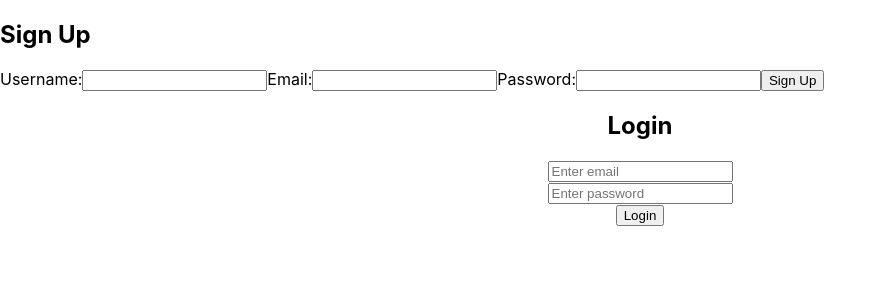
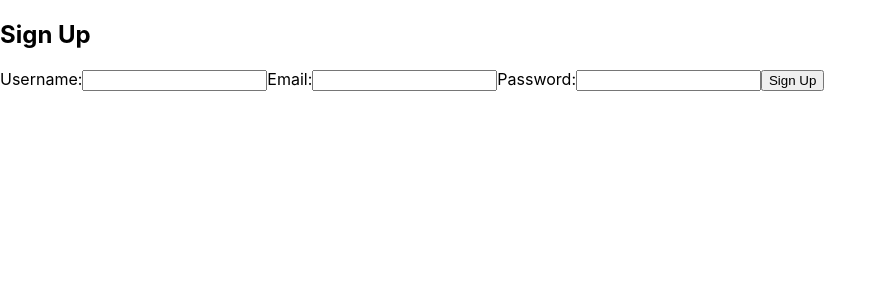
Before and after one commit to brian1996-web/nec-trial-one-fr, a React (Create React App) app: page / in a window 1280 px wide. Shown: the top 300 px of the page, without its empty margins (0-886 px from the left). Built offline with nearby package versions, Linux system fonts and the light colour scheme.

Commit message:
For signup only

```diff
--- a/src/App.js
+++ b/src/App.js
@@ -6,7 +6,8 @@ function App() {
   return (
     <div>
       <SignUp/>
-      <Login/>
+      {/* <Login/>
+       */}
     </div>
 
   );
--- a/src/SignUp.jsx
+++ b/src/SignUp.jsx
@@ -17,13 +17,16 @@ function SignUp() {
     e.preventDefault();
 
     try {
-      const response = await fetch("https://nec-trial-one.onrender.com", {
-        method: "POST",
-        headers: {
-          "Content-Type": "application/json",
-        },
-        body: JSON.stringify(formData),
-      });
+      const response = await fetch(
+        "https://nec-trial-one.onrender.com/signup",
+        {
+          method: "POST",
+          headers: {
+            "Content-Type": "application/json",
+          },
+          body: JSON.stringify(formData),
+        }
+      );
 
       const data = await response.json();
 
```
